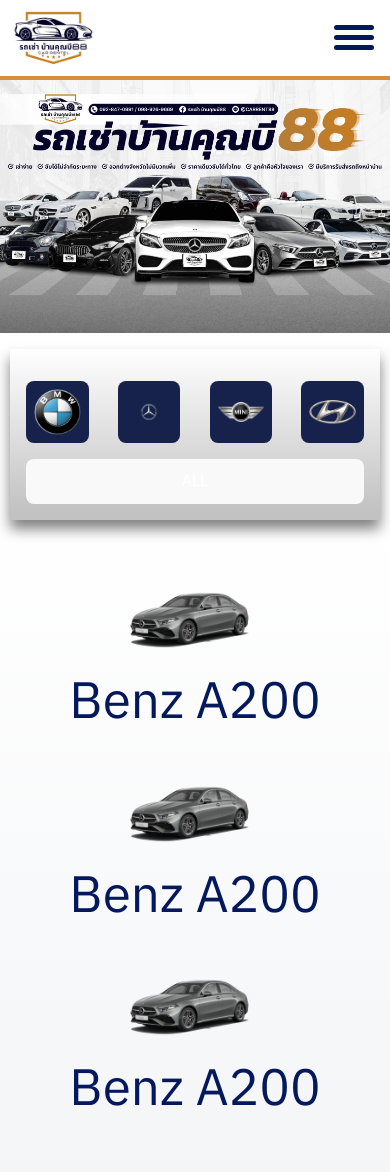
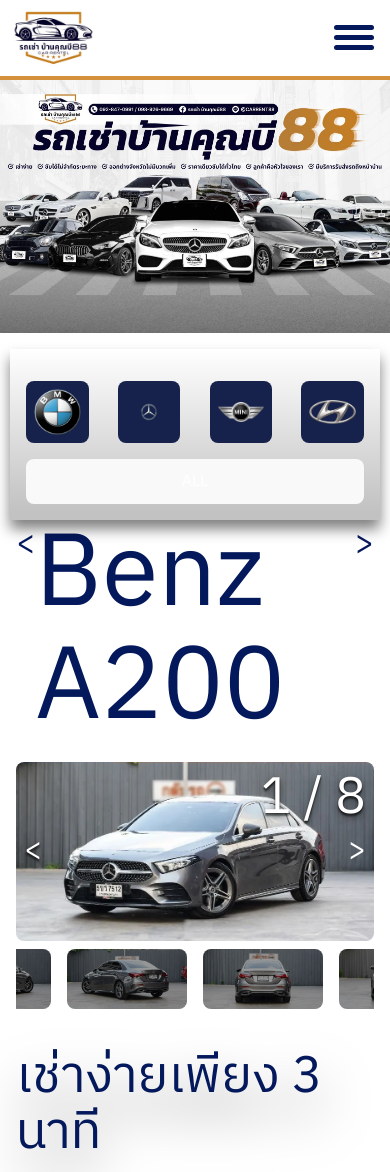
Before and after one commit to PathompongPA/car-rent, a React (Vite) app: page / in a window 390 px wide. Shown: the top 1172 px of the page. Built offline with nearby package versions, Linux system fonts and the light colour scheme.

Commit message:
create(galleryCar) : create gallery car

```diff
--- /dev/null
+++ b/src/components/gallery.component.jsx
@@ -0,0 +1,42 @@
+import { useState } from "react";
+import { mockup } from "../mockup";
+
+export default function GalleryCar() {
+    const { brandName, carName, image } = mockup.car.all.list[0]
+    const amountImage = image.length
+    const [indexBigImg, setIndexBigImg] = useState(0)
+
+    function handleClickBtnScrollImage(e) {
+        const isNext = e.target.getAttribute("next") === 'true'
+        const percentOfImageSize = .8
+        const imageSize = document.getElementsByClassName("gallery-car__mini-img")[0].clientWidth
+        setIndexBigImg(isNext ? indexBigImg + 1 < amountImage ? indexBigImg + 1 : indexBigImg : indexBigImg - 1 >= 0 ? indexBigImg - 1 : indexBigImg)
+        document.getElementsByClassName("gallery-car__container-mini-img")[0].scrollLeft += imageSize * percentOfImageSize * (isNext ? 1 : -1)
+    }
+
+    function handleOnClickMiniImage(e) {
+        setIndexBigImg(Number(e.target.getAttribute("index")))
+    }
+
+    console.log(indexBigImg);
+    return (
+        <div className="gallery-car *** flex flex-col | px-4 gap-4 | lg:max-w-7xl ">
+            <div className="gallery-car__container-title *** flex justify-between | text-title-3 font-black text-blue-1 | lg:px-8 ">
+                <div className="gallery-car__btn-pre --btn">{`<`}</div>
+                <h1 className="gallery-car__title *** lg:text-title-2 ">{`${brandName} ${carName}`}</h1>
+                <div className="gallery-car__btn-next --btn">{`>`}</div>
+            </div>
+            <div className="gallery-car__container-img *** flex flex-col justify-center items-center relative lg:flex-row">
+                <h1 className="gallery-car__amount-img ***  h-fit absolute right-[8px] top-[8px] z-10 | lg:left-[40px] lg:top-8 lg:bottom-[216px] text-white lg:text-2xl font-black text-shadow-black text-shadow-lg/50">{indexBigImg + 1} / {amountImage} </h1>
+                <img className="gallery-car__big-img *** aspect-16/8 object-cover w-full | lg:h-[500px] rounded-lg" src={image[indexBigImg]} alt="" />
+                <div className="gallery-car__container-mini-img *** flex flex-row justify-center relative overflow-x-auto snap-x scroll-smooth | p-2 gap-4 | lg:flex-col lg:overflow-y-scroll lg:h-[500px] lg:px-4 lg:pt-0 lg:gap-8">
+                    {image.map((img, index) =>
+                        <img className={`gallery-car__mini-img --btn *** w-[120px] aspect-16/8 lg:aspect-16/8 snap-center rounded-lg object-cover | lg:w-[250px] ${indexBigImg === index ? "" : "brightness-60 lg:brightness-40"} hover:brightness-95`} src={img} alt={`${brandName}-${carName}-${index}`} key={`${brandName}-${carName}-${index}`} index={index} onClick={handleOnClickMiniImage} />
+                    )}
+                </div>
+                <div className="gallery-car__btn-pre-mini-img --btn *** flex justify-center items-center absolute | h-[70%]  p-2 top-0 left-0 | lg:hidden lg:w-[100px] lg:h-[20%] lg:bottom-0 lg:right-0 |  text-shadow-lg/50 text-3xl font-black lg:text-5xl |  text-white select-none | active:text-black/40" onClick={handleClickBtnScrollImage} next="false">{`<`}</div>
+                <div className="gallery-car__btn-next-mini-img --btn *** flex justify-center items-center absolute | h-[70%] p-2 top-0 right-0 | lg:hidden lg:w-[100px]  lg:h-[20%] | text-3xl font-black lg:text-5xl | text-white select-none | active:text-black/40" onClick={handleClickBtnScrollImage} next="true">{`>`}</div>
+            </div>
+        </div>
+    )
+};
--- a/src/components/index.js
+++ b/src/components/index.js
@@ -1,5 +1,6 @@
 import Contact from "./contact.component";
 import Footer from "./footer.component";
+import GalleryCar from "./gallery.component";
 import JourneyBooking from "./journeyBooking.component";
 import NavigationBar from "./navbar.component";
 import QAndAComponent from "./Q&A.component";
@@ -15,5 +16,6 @@
     Review,
     Contact,
     QAndAComponent,
-    Footer
+    Footer,
+    GalleryCar
 }
--- a/src/mockup/car.mockup.js
+++ b/src/mockup/car.mockup.js
@@ -19,6 +19,7 @@
 import benz from '../assets/logo/benz.png'
 import mini from '../assets/logo/mini.png'
 import hyundai from '../assets/logo/hyundai.png'
+import dayjs from 'dayjs'
 
 let benzA200 = {
     carId: "2",
@@ -28,16 +29,36 @@
     thumbnail: a200thumbnail,
     offer: [
         {
-            day: 1,
+            title: "1",
             price: 4200,
         },
         {
-            day: 7,
+            title: "2-6",
             price: 3900
-        }
+        },
+        {
+            title: "7-14",
+            price: 3900
+        },
+        {
+            title: "15+",
+            price: 3900
+        },
+        {
+            title: "30",
+            price: 3900
+        },
     ],
+    booking: [],
     image: [a2001, a2002, a2003, a2004, a2005, a2006, a2007, a2008,]
 }
+benzA200.booking.push(dayjs().add(-7, "day"))
+benzA200.booking.push(dayjs().add(-8, "day"))
+benzA200.booking.push(dayjs().add(-9, "day"))
+benzA200.booking.push(dayjs().add(-10, "day"))
+benzA200.booking.push(dayjs().add(-11, "day"))
+benzA200.booking.push(dayjs().add(-12, "day"))
+
 
 let bmwZ4 = {
     carId: "1",
@@ -47,18 +68,40 @@
     thumbnail: thumbnail,
     offer: [
         {
-            day: 1,
-            price: 4000,
+            title: "1",
+            price: 4200,
         },
         {
-            day: 7,
-            price: 3700
-        }
+            title: "2-6",
+            price: 3900
+        },
+        {
+            title: "7-14",
+            price: 3900
+        },
+        {
+            title: "15+",
+            price: 3900
+        },
+        {
+            title: "30",
+            price: 3900
+        },
     ],
+    booking: [],
     image: [
         img1, img2, img3, img4, img5, img6, img7
     ]
 }
+bmwZ4.booking.push(dayjs().add(-2, "day"))
+bmwZ4.booking.push(dayjs().add(-3, "day"))
+bmwZ4.booking.push(dayjs().add(-4, "day"))
+bmwZ4.booking.push(dayjs().add(-5, "day"))
+bmwZ4.booking.push(dayjs().add(-6, "day"))
+bmwZ4.booking.push(dayjs().add(-7, "day"))
+bmwZ4.booking.push(dayjs().add(-8, "day"))
+bmwZ4.booking.push(dayjs().add(-9, "day"))
+bmwZ4.booking.push(dayjs().add(-10, "day"))
 
 let car = {
     brand: {
--- a/src/pages/home.page.jsx
+++ b/src/pages/home.page.jsx
@@ -1,11 +1,13 @@
-import { Contact, Footer, JourneyBooking, NavigationBar, QAndAComponent, ResultCar, Review, SearchCar } from "../components"
+import { Outlet } from "react-router"
+import { Contact, Footer, GalleryCar, JourneyBooking, NavigationBar, QAndAComponent, ResultCar, Review, SearchCar } from "../components"
 
 export default function HomePage() {
     return (
         <div className="home-page flex flex-col items-center justify-center">
             <NavigationBar />
             <SearchCar />
-            <ResultCar />
+            <GalleryCar />
+            <Outlet />
             <JourneyBooking />
             <Review />
             <Contact />
```
